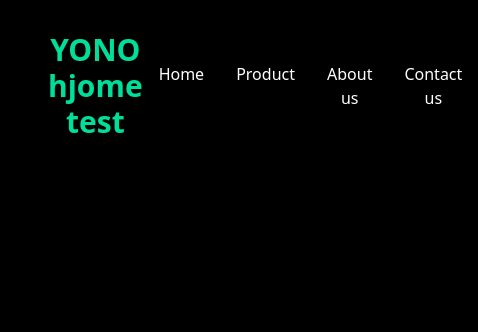
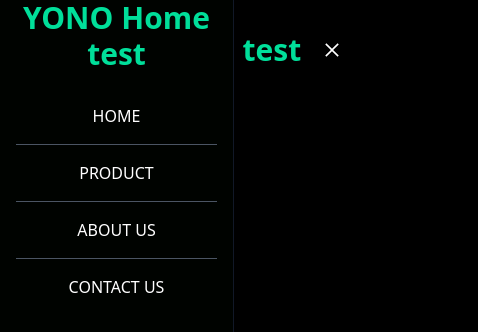
Before and after one commit to eddine23/Yonoman, a React (Vite) app: page / in a window 390 px wide. Shown: the top 332 px of the page, 478 px wide, since content can reach past the window. Built offline with nearby package versions, Linux system fonts and the light colour scheme.

Commit message:
added the mobile navbar

```diff
--- a/package.json
+++ b/package.json
@@ -11,7 +11,8 @@
   },
   "dependencies": {
     "react": "^18.2.0",
-    "react-dom": "^18.2.0"
+    "react-dom": "^18.2.0",
+    "react-icons": "^5.0.1"
   },
   "devDependencies": {
     "@types/react": "^18.2.66",
--- a/src/components/Navbar.jsx
+++ b/src/components/Navbar.jsx
@@ -1,15 +1,37 @@
-import React from "react";
-
+import React, { useState } from "react";
+import { AiOutlineClose, AiOutlineMenu } from "react-icons/ai";
 const Navbar = () => {
+  const [nav, setNav] = useState(false);
+  const handelNav = () => {
+    setNav(!nav);
+  };
   return (
     <div className="flex justify-between items-center max-w[1240] mx-auto px-4 text-white">
-      <h1 className=" text-3xl font-bold text-[#00df9a]">YONO hjome test</h1>
-      <ul className="flex">
+      <h1 className=" text-3xl font-bold text-[#00df9a]">YONO Home test</h1>
+      <ul className="hidden md:flex">
         <li className="p-4">Home</li>
         <li className="p-4">Product</li>
         <li className="p-4">About us</li>
         <li className="p-4">Contact us</li>
       </ul>
+      <div onClick={handelNav} className="block md:hidden">
+        {!nav ? <AiOutlineClose size={20} /> : <AiOutlineMenu size={20} />}
+      </div>
+      <div
+        className={
+          !nav
+            ? "fixed left-0 top-0 w-[60%] h-full border-r border-r-gray-900 bg-[#000300] ease-in-out duration-100"
+            : "fixed left-[-100%]"
+        }
+      >
+        <h1 className=" text-3xl font-bold text-[#00df9a]">YONO Home test</h1>
+        <ul className="p-4 uppercase">
+          <li className="p-4 border-b border-gray-600">Home</li>
+          <li className="p-4 border-b border-gray-600">Product</li>
+          <li className="p-4 border-b border-gray-600">About us</li>
+          <li className="p-4">Contact us</li>
+        </ul>
+      </div>
     </div>
   );
 };
```
Also changed, not shown: 1 other file (tests, documents, lock files or other folders).
